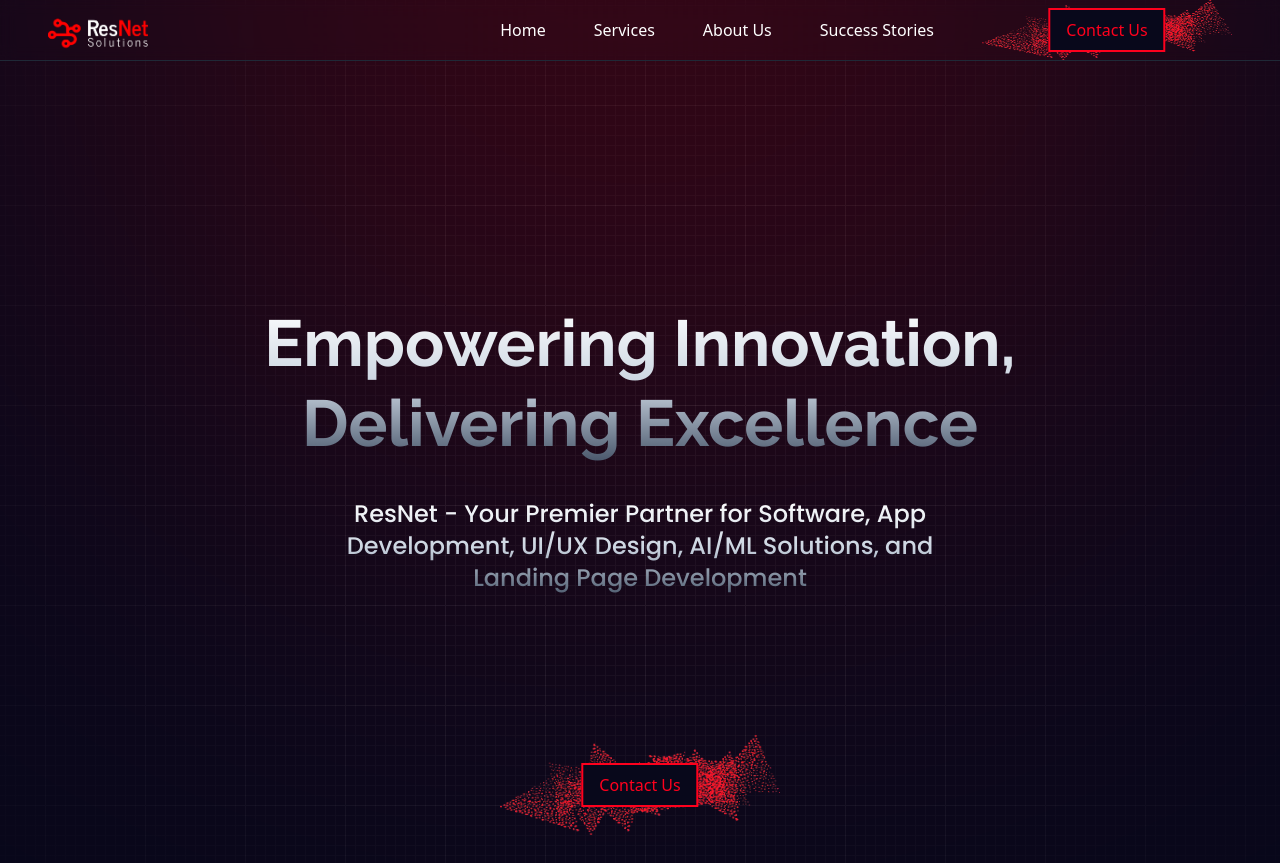
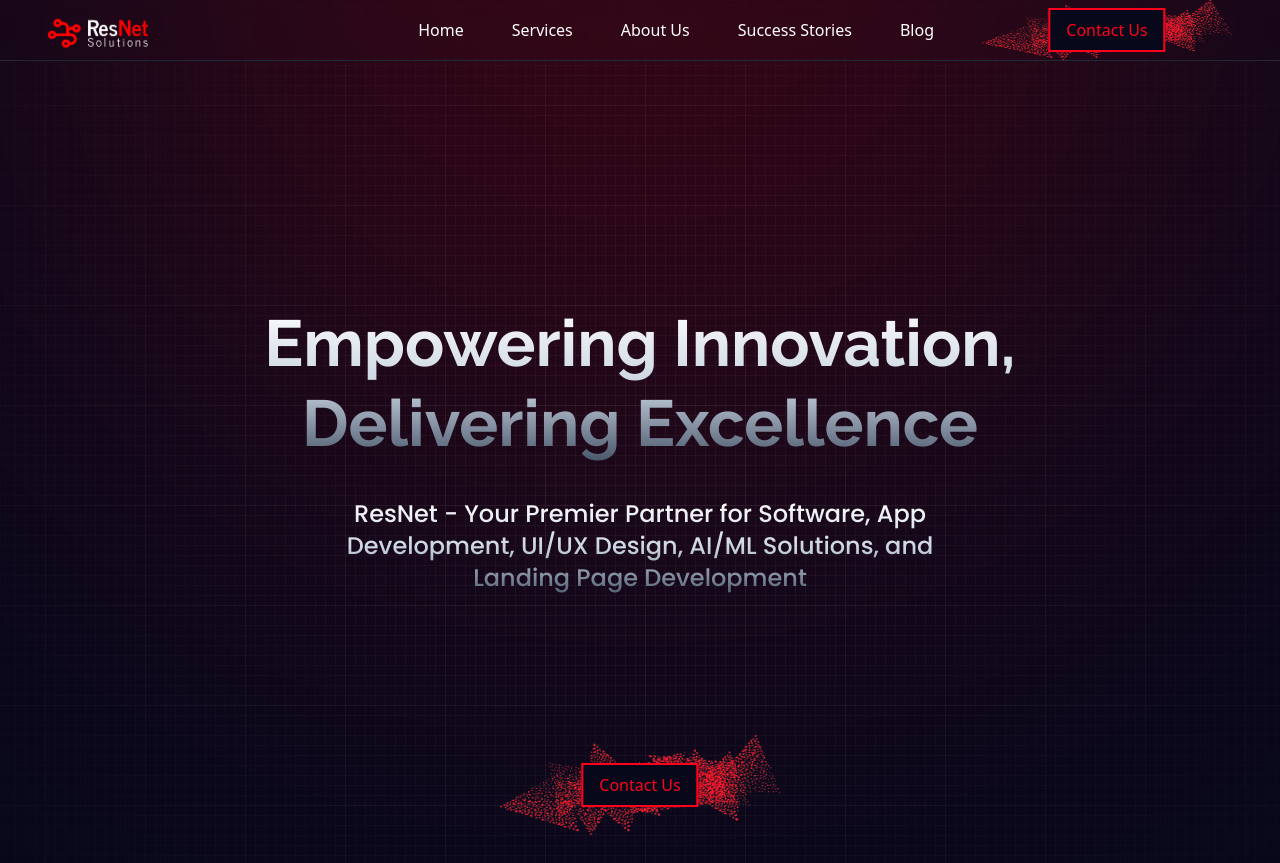
Before and after one commit to Qriocity-Company/Resnet, a Next.js app: page / in a window 1280 px wide. Shown: the top 863 px of the page. Built offline with nearby package versions, Linux system fonts and the light colour scheme.

Commit message:
added blog link back

```diff
--- a/components/Navbar.tsx
+++ b/components/Navbar.tsx
@@ -30,7 +30,7 @@ export const Navbar = () => {
           Services
         </a> */}
         <a href="#successStories">Success Stories</a>
-        {/* <a href="/blog">Blog</a> */}
+        <a href="/blog">Blog</a>
         <div className=" relative  group">
           <Image
             src={buttonPattern}
```
